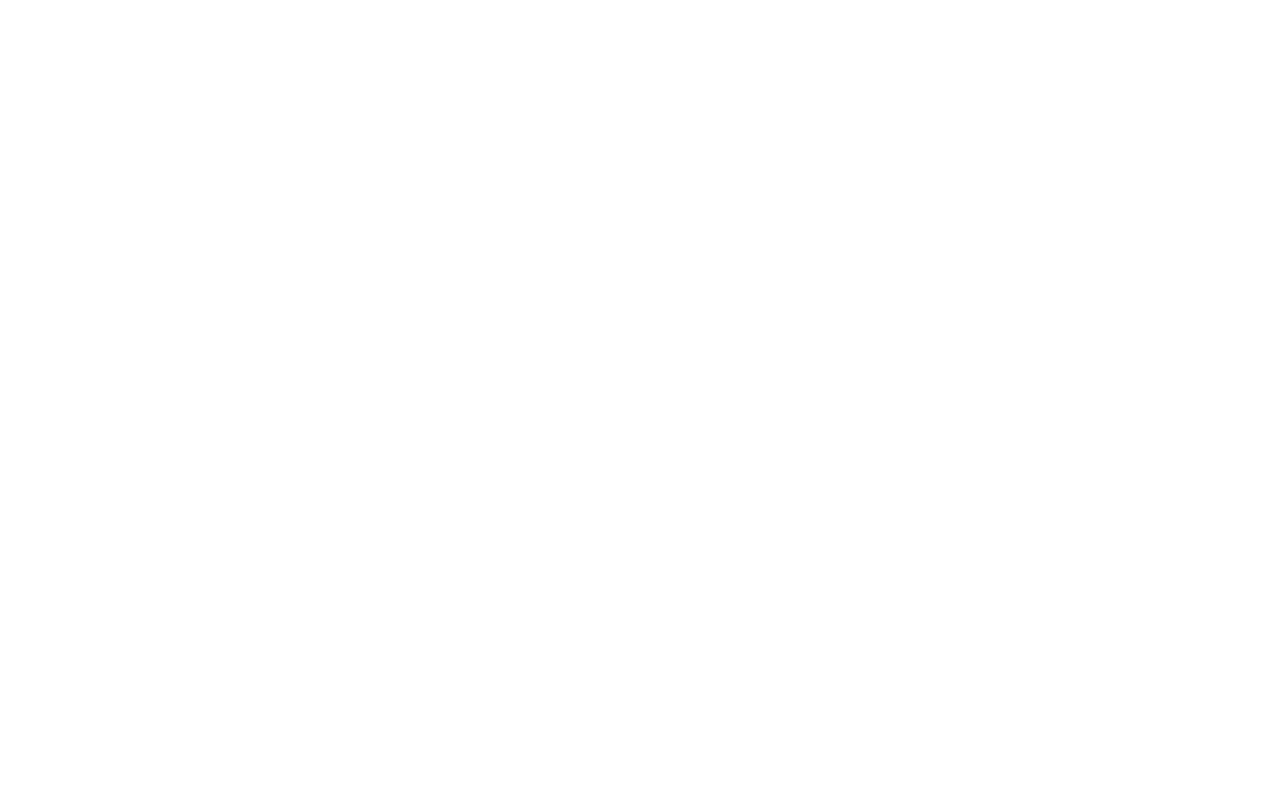
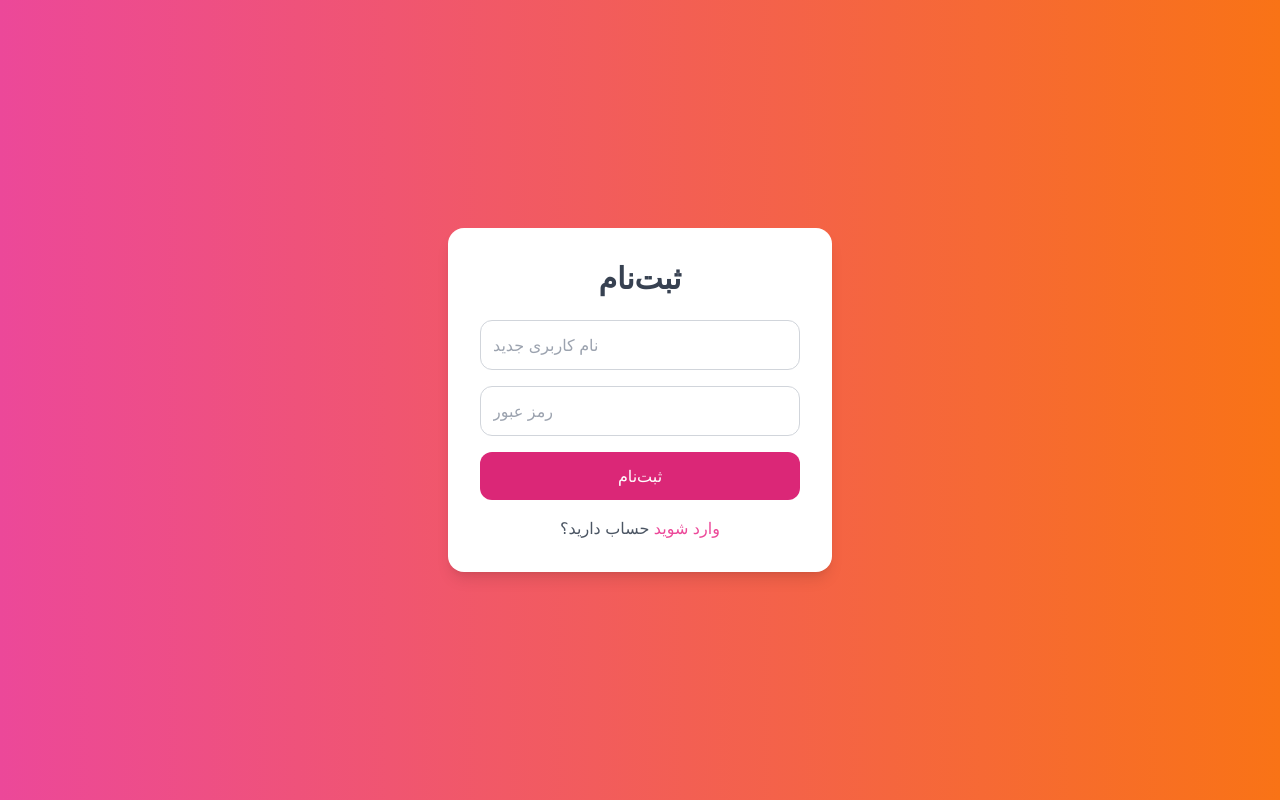
Before and after one commit to SabaAnsari2002/pwa-store, a React (Vite) app: page /register in a window 1280 px wide. Before the commit this address had no page. Built offline with nearby package versions, Linux system fonts and the light colour scheme.

Commit message:
add login register logout

```diff
--- a/src/App.tsx
+++ b/src/App.tsx
@@ -1,15 +1,21 @@
-import React from "react";
+import React, { useState } from "react";
 import { BrowserRouter as Router, Route, Routes } from "react-router-dom";
 import Home from "./pages/Home";
+import Login from "./pages/Login";
+import Register from "./pages/Register";
 import CategoryPage from "./pages/CategoryPage";
 import SubCategoryPage from "./pages/SubCategoryPage";
 import ProductDetailPage from "./pages/ProductDetailPage";
 
 const App: React.FC = () => {
+    const [user, setUser] = useState<string | null>(localStorage.getItem("user"));
+
     return (
         <Router>
             <Routes>
-                <Route path="/" element={<Home />} />
+                <Route path="/" element={<Home user={user} setUser={setUser} />} />
+                <Route path="/login" element={<Login setUser={setUser} />} />
+                <Route path="/register" element={<Register />} />
                 <Route path="/category/:id" element={<CategoryPage />} />
                 <Route path="/subcategory/:id" element={<SubCategoryPage />} />
                 <Route path="/product/:id" element={<ProductDetailPage />} />
--- a/src/pages/Home.tsx
+++ b/src/pages/Home.tsx
@@ -1,26 +1,65 @@
-import React from 'react';
-import Slider from '../components/Slider';
-import Categories from '../components/Categories';
-import Brands from '../components/Brands';
-import DiscountedProducts from '../components/DiscountedProducts';
-import BestSellingProducts from '../components/BestSellingProducts';
-import Header from '../components/Header';
-import Footer from '../components/Footer';
+import React from "react";
+import { useNavigate } from "react-router-dom";
+import Slider from "../components/Slider";
+import Categories from "../components/Categories";
+import Brands from "../components/Brands";
+import DiscountedProducts from "../components/DiscountedProducts";
+import BestSellingProducts from "../components/BestSellingProducts";
+import Header from "../components/Header";
+import Footer from "../components/Footer";
 
-const Home: React.FC = () => {
+interface HomeProps {
+    user: string | null;
+    setUser: (user: string | null) => void;
+}
+
+const Home: React.FC<HomeProps> = ({ user, setUser }) => {
+    const navigate = useNavigate();
+
+    const handleLogout = () => {
+        localStorage.removeItem("user");
+        setUser(null);
+    };
+
     return (
         <div className="bg-pink-100 min-h-screen">
-            <Header/>
+            <Header />
             <div className="container mx-auto px-4">
-                <div className="pt-40">
-                    <Slider/>
+                <div className="flex justify-between items-center pt-40">
+                    <h1 className="text-2xl font-bold">
+                        {user ? `خوش آمدید، ${user}` : "به فروشگاه ما خوش آمدید!"}
+                    </h1>
+                    {user ? (
+                        <div>
+                            <button
+                                className="bg-blue-500 text-white px-4 py-2 rounded mr-2"
+                                onClick={() => navigate("/profile")}
+                            >
+                                پروفایل
+                            </button>
+                            <button
+                                className="bg-red-500 text-white px-4 py-2 rounded"
+                                onClick={handleLogout}
+                            >
+                                خروج
+                            </button>
+                        </div>
+                    ) : (
+                        <button
+                            className="bg-blue-500 text-white px-4 py-2 rounded"
+                            onClick={() => navigate("/login")}
+                        >
+                            ورود / ثبت‌نام
+                        </button>
+                    )}
                 </div>
-                <Categories/>
-                <Brands/>
-                <DiscountedProducts/>
-                <BestSellingProducts/>
+                <Slider />
+                <Categories />
+                <Brands />
+                <DiscountedProducts />
+                <BestSellingProducts />
             </div>
-            <Footer/>
+            <Footer />
         </div>
     );
 };
--- a/src/pages/Login.tsx
+++ b/src/pages/Login.tsx
@@ -1,45 +1,58 @@
-import React, { useState } from 'react';
+import React, { useState } from "react";
+import { useNavigate } from "react-router-dom";
 
-const Login: React.FC = () => {
-  const [email, setEmail] = useState('');
-  const [password, setPassword] = useState('');
+interface LoginProps {
+  setUser: (user: string | null) => void;
+}
 
-  const handleSubmit = (e: React.FormEvent) => {
-    e.preventDefault();
-    // Handle login logic here
-    console.log('Login attempt with:', { email, password });
+const Login: React.FC<LoginProps> = ({ setUser }) => {
+  const [username, setUsername] = useState("");
+  const [password, setPassword] = useState("");
+  const navigate = useNavigate();
+
+  const handleLogin = () => {
+    if (username.trim() && password.trim()) {
+      localStorage.setItem("user", username);
+      setUser(username);
+      navigate("/");
+    }
   };
 
   return (
-    <div className="container mx-auto mt-8 p-4">
-      <h2 className="text-2xl font-bold mb-4">Login</h2>
-      <form onSubmit={handleSubmit} className="max-w-md">
-        <div className="mb-4">
-          <label htmlFor="email" className="block mb-2">Email:</label>
+      <div className="flex items-center justify-center min-h-screen bg-gradient-to-r from-blue-500 to-purple-600">
+        <div className="bg-white p-8 rounded-2xl shadow-lg w-96">
+          <h2 className="text-3xl font-bold text-center text-gray-700 mb-6">ورود به حساب</h2>
+
           <input
-            type="email"
-            id="email"
-            value={email}
-            onChange={(e) => setEmail(e.target.value)}
-            className="w-full p-2 border rounded"
-            required
+              type="text"
+              placeholder="نام کاربری"
+              value={username}
+              onChange={(e) => setUsername(e.target.value)}
+              className="w-full p-3 mb-4 border border-gray-300 rounded-xl focus:outline-none focus:ring-2 focus:ring-blue-500"
           />
-        </div>
-        <div className="mb-4">
-          <label htmlFor="password" className="block mb-2">Password:</label>
+
           <input
               type="password"
-            id="password"
+              placeholder="رمز عبور"
               value={password}
               onChange={(e) => setPassword(e.target.value)}
-            className="w-full p-2 border rounded"
-            required
+              className="w-full p-3 mb-4 border border-gray-300 rounded-xl focus:outline-none focus:ring-2 focus:ring-blue-500"
           />
+
+          <button
+              className="w-full bg-blue-600 hover:bg-blue-700 text-white py-3 rounded-xl transition-all"
+              onClick={handleLogin}
+          >
+            ورود
+          </button>
+
+          <p className="text-center mt-4 text-gray-600">
+            حساب ندارید؟{" "}
+            <button className="text-blue-500 hover:underline" onClick={() => navigate("/register")}>
+              ثبت‌نام کنید
+            </button>
+          </p>
         </div>
-        <button type="submit" className="bg-blue-500 text-white px-4 py-2 rounded hover:bg-blue-600">
-          Login
-        </button>
-      </form>
       </div>
   );
 };
--- a/src/pages/Register.tsx
+++ b/src/pages/Register.tsx
@@ -1,57 +1,53 @@
-import React, { useState } from 'react';
+import React, { useState } from "react";
+import { useNavigate } from "react-router-dom";
 
 const Register: React.FC = () => {
-  const [name, setName] = useState('');
-  const [email, setEmail] = useState('');
-  const [password, setPassword] = useState('');
+  const [newUser, setNewUser] = useState("");
+  const [password, setPassword] = useState("");
+  const navigate = useNavigate();
 
-  const handleSubmit = (e: React.FormEvent) => {
-    e.preventDefault();
-    // Handle registration logic here
-    console.log('Registration attempt with:', { name, email, password });
+  const handleRegister = () => {
+    if (newUser.trim() && password.trim()) {
+      alert("ثبت‌نام موفق! اکنون وارد شوید.");
+      navigate("/login");
+    }
   };
 
   return (
-    <div className="container mx-auto mt-8 p-4">
-      <h2 className="text-2xl font-bold mb-4">Register</h2>
-      <form onSubmit={handleSubmit} className="max-w-md">
-        <div className="mb-4">
-          <label htmlFor="name" className="block mb-2">Name:</label>
+      <div className="flex items-center justify-center min-h-screen bg-gradient-to-r from-pink-500 to-orange-500">
+        <div className="bg-white p-8 rounded-2xl shadow-lg w-96">
+          <h2 className="text-3xl font-bold text-center text-gray-700 mb-6">ثبت‌نام</h2>
+
           <input
               type="text"
-            id="name"
-            value={name}
-            onChange={(e) => setName(e.target.value)}
-            className="w-full p-2 border rounded"
-            required
+              placeholder="نام کاربری جدید"
+              value={newUser}
+              onChange={(e) => setNewUser(e.target.value)}
+              className="w-full p-3 mb-4 border border-gray-300 rounded-xl focus:outline-none focus:ring-2 focus:ring-pink-500"
           />
-        </div>
-        <div className="mb-4">
-          <label htmlFor="email" className="block mb-2">Email:</label>
-          <input
-            type="email"
-            id="email"
-            value={email}
-            onChange={(e) => setEmail(e.target.value)}
-            className="w-full p-2 border rounded"
-            required
-          />
-        </div>
-        <div className="mb-4">
-          <label htmlFor="password" className="block mb-2">Password:</label>
+
           <input
               type="password"
-            id="password"
+              placeholder="رمز عبور"
               value={password}
               onChange={(e) => setPassword(e.target.value)}
-            className="w-full p-2 border rounded"
-            required
+              className="w-full p-3 mb-4 border border-gray-300 rounded-xl focus:outline-none focus:ring-2 focus:ring-pink-500"
           />
+
+          <button
+              className="w-full bg-pink-600 hover:bg-pink-700 text-white py-3 rounded-xl transition-all"
+              onClick={handleRegister}
+          >
+            ثبت‌نام
+          </button>
+
+          <p className="text-center mt-4 text-gray-600">
+            حساب دارید؟{" "}
+            <button className="text-pink-500 hover:underline" onClick={() => navigate("/login")}>
+              وارد شوید
+            </button>
+          </p>
         </div>
-        <button type="submit" className="bg-green-500 text-white px-4 py-2 rounded hover:bg-green-600">
-          Register
-        </button>
-      </form>
       </div>
   );
 };
```
Lines whose indentation alone changed are shown as unchanged.
